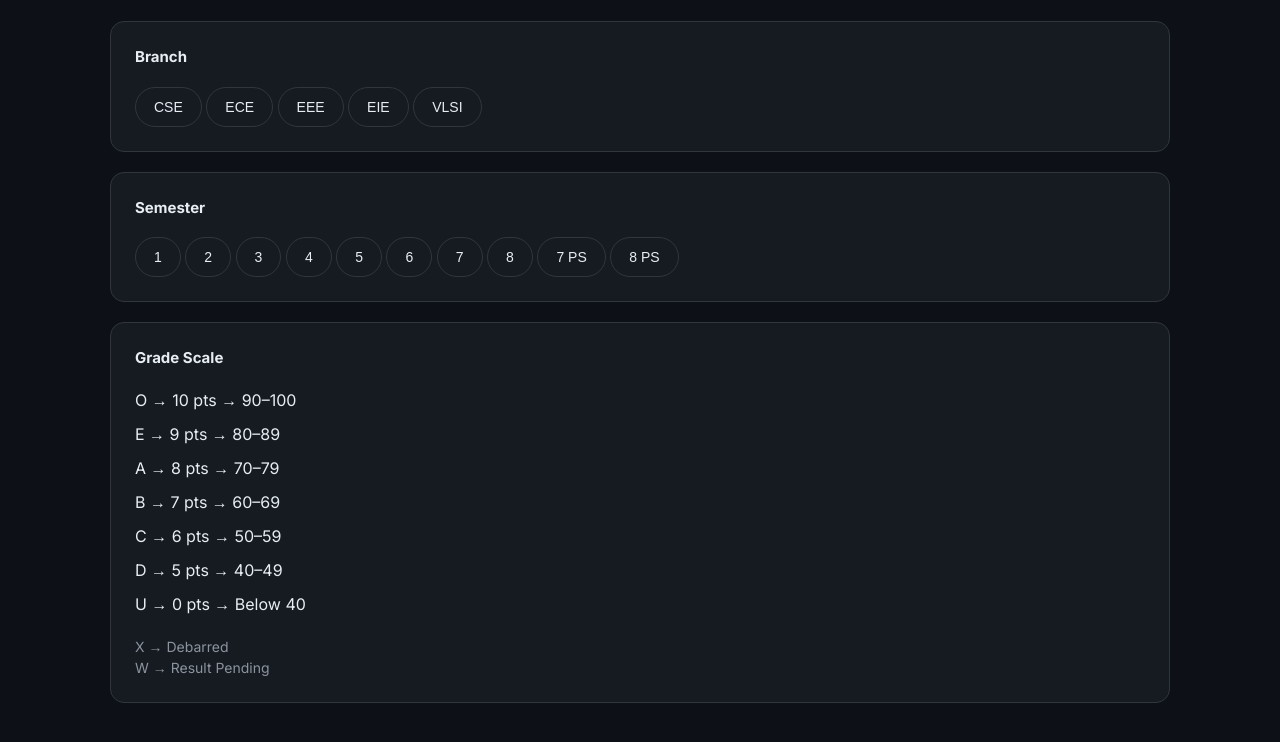
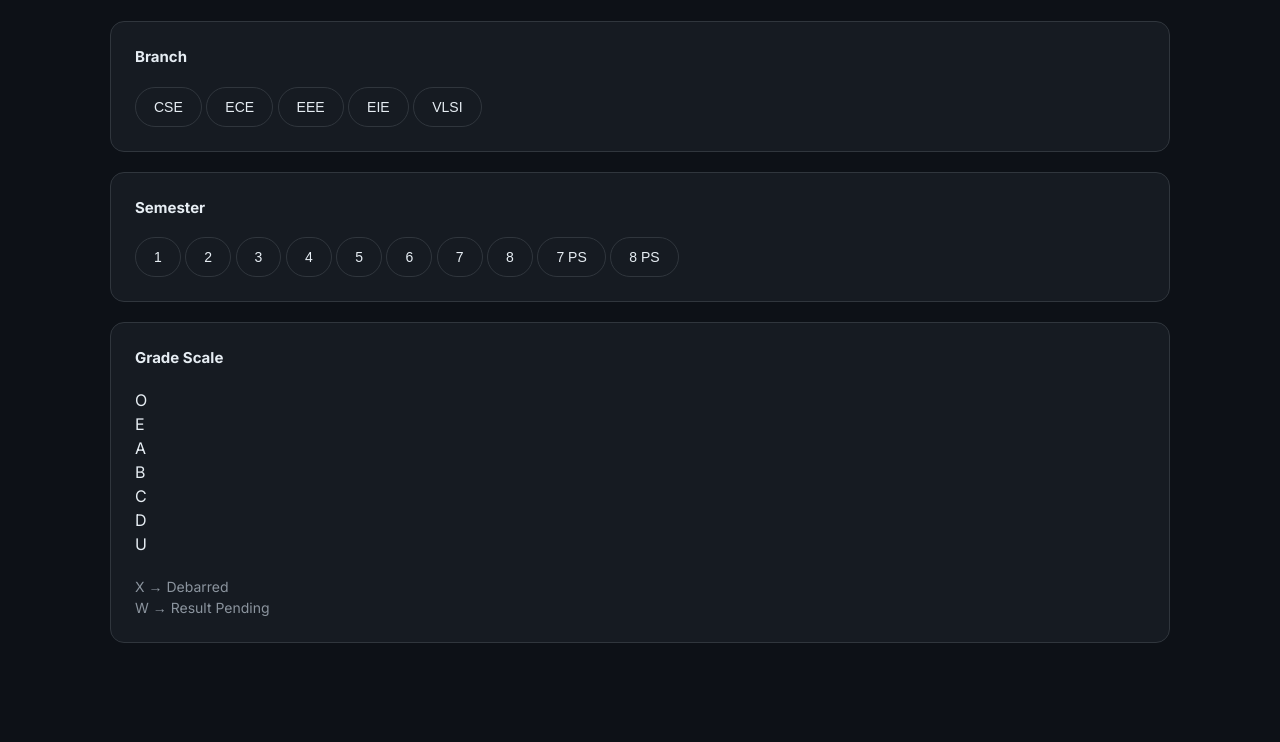
Before and after one commit to FireStormy1/silicon-sgpa-calculator, a plain HTML site: page index.html in a window 1280 px wide. Both pictures are taken after a click on the button "SGPA". Shown: the part 198-940 px from the top of the page. Drawn offline with Linux system fonts and the light colour scheme.

Commit message:
Update index.html

```diff
--- a/index.html
+++ b/index.html
@@ -414,35 +414,15 @@
                     Grade Scale
                 </h3>
 
-                <div class="grade-scale">
+                <div class="grade-scale-pills">
 
-                    <div>
-                        O → 10 pts → 90–100
-                    </div>
-
-                    <div>
-                        E → 9 pts → 80–89
-                    </div>
-
-                    <div>
-                        A → 8 pts → 70–79
-                    </div>
-
-                    <div>
-                        B → 7 pts → 60–69
-                    </div>
-
-                    <div>
-                        C → 6 pts → 50–59
-                    </div>
-
-                    <div>
-                        D → 5 pts → 40–49
-                    </div>
-
-                    <div>
-                        U → 0 pts → Below 40
-                    </div>
+                    <div class="grade-item" data-tooltip="10 Points • 90–100">O</div>
+                    <div class="grade-item" data-tooltip="9 Points • 80–89">E</div>
+                    <div class="grade-item" data-tooltip="8 Points • 70–79">A</div>
+                    <div class="grade-item" data-tooltip="7 Points • 60–69">B</div>
+                    <div class="grade-item" data-tooltip="6 Points • 50–59">C</div>
+                    <div class="grade-item" data-tooltip="5 Points • 40–49">D</div>
+                    <div class="grade-item" data-tooltip="0 Points • Below 40">U</div>
 
                 </div>
 
```
